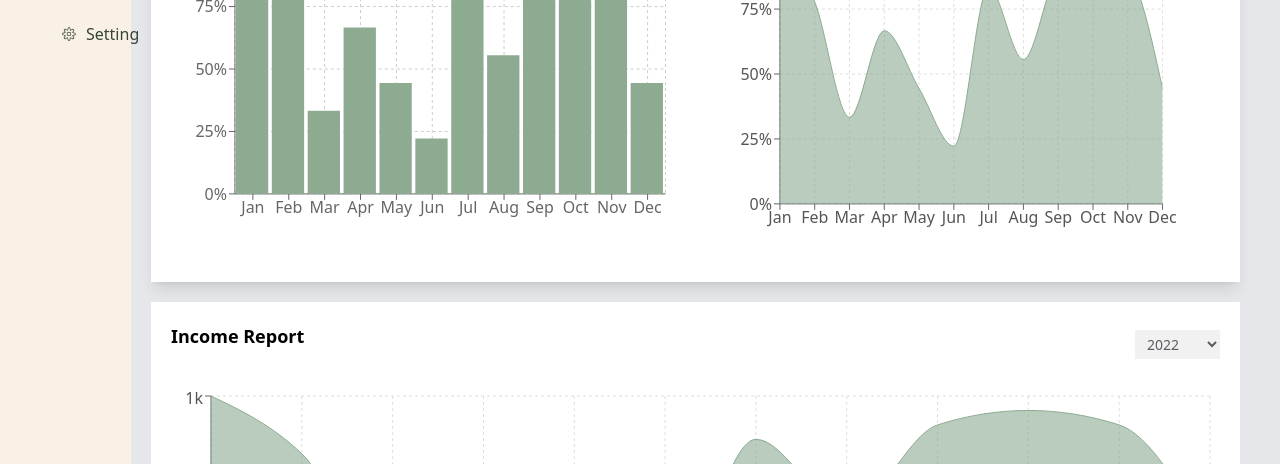
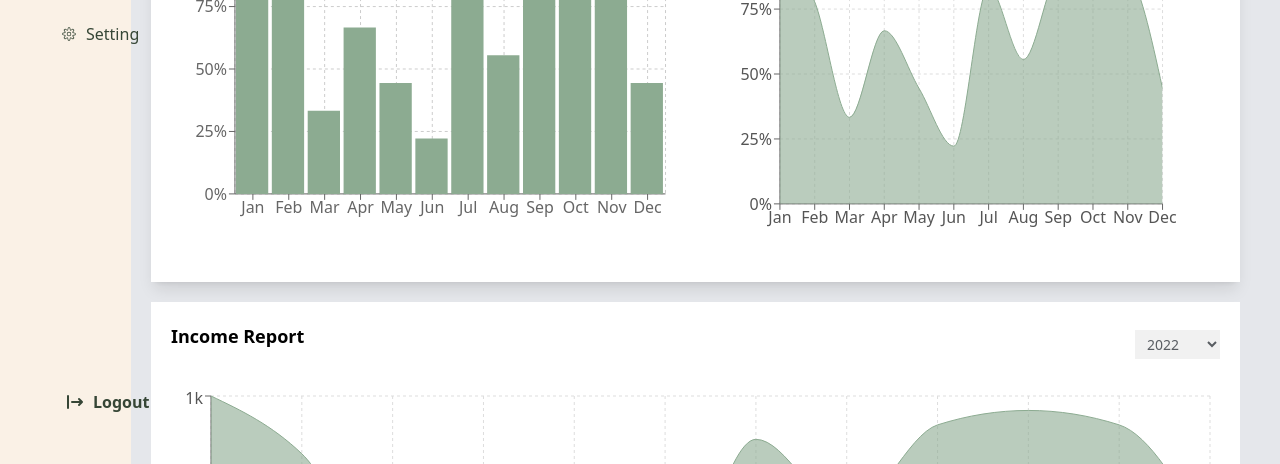
Before and after one commit to MohammedRasif/AMD-Dashboard, a React (Vite) app: page / in a window 1280 px wide. Shown: the part 458-922 px from the top of the page. Built offline with nearby package versions, Linux system fonts and the light colour scheme.

Commit message:
logout section create

```diff
--- a/src/assets/component/Sidebar/Sidebar.jsx
+++ b/src/assets/component/Sidebar/Sidebar.jsx
@@ -1,6 +1,7 @@
 import { useState } from "react";
 import { CiSettings } from "react-icons/ci";
 import { GoChevronDown, GoChevronUp } from "react-icons/go";
+import { HiLogout } from "react-icons/hi";
 import { IoSettingsSharp } from "react-icons/io5";
 import { LiaAddressCardSolid } from "react-icons/lia";
 import { LuUserPlus } from "react-icons/lu";
@@ -17,7 +18,7 @@ const Sidebar = () => {
     const isActiveo = location.pathname.startsWith("/addquestionnaire") || location.pathname.startsWith("/question");
     const isActiveb = location.pathname.startsWith("/odermanagement") || location.pathname.startsWith("/oderDetails") || location.pathname.startsWith("/viewPage");
     const isActivec = location.pathname.startsWith("/subscription") || location.pathname.startsWith("/createSubcription") || location.pathname.startsWith("/editSubcription");
-    const isActived = location.pathname.startsWith("/coupon-code") || location.pathname.startsWith("/AddCoupon") || location.pathname.startsWith("/editCupon") ;
+    const isActived = location.pathname.startsWith("/coupon-code") || location.pathname.startsWith("/AddCoupon") || location.pathname.startsWith("/editCupon");
     const isActivee = location.pathname.startsWith("/termsCondition") || location.pathname.startsWith("/porivacyPolicy");
     const isManageSubscriptionActive =
         location.pathname.startsWith('/subscription') ||
@@ -32,10 +33,10 @@ const Sidebar = () => {
     return (
         <div className="">
             <NavLink to="/">
-            <div className="flex fixed items-center justify-center w-[249.99px] h-[73px] pt-[12px]">
-                <img src="https://res.cloudinary.com/dfsu0cuvb/image/upload/v1738995829/Group_1000004237_awy135.png" className="w-[53.99px] h-[53.99px] pt-[4.86]" alt="" />
-                <h1 className="font-[500] text-[14px] text-[#8CAB91]">una historia para siempre</h1>
-            </div>
+                <div className="flex fixed items-center justify-center w-[249.99px] h-[73px] pt-[12px]">
+                    <img src="https://res.cloudinary.com/dfsu0cuvb/image/upload/v1738995829/Group_1000004237_awy135.png" className="w-[53.99px] h-[53.99px] pt-[4.86]" alt="" />
+                    <h1 className="font-[500] text-[14px] text-[#8CAB91]">una historia para siempre</h1>
+                </div>
             </NavLink>
 
             <div className="text-[#364636] pt-24 fixed ">
@@ -178,6 +179,10 @@ const Sidebar = () => {
                         Privacy policy
                     </NavLink>
                 </div>
+                <div className="ml-[65px] w-[250px] pt-80 cursor-pointer flex items-center space-x-2 font-[600] text-[16px] overflow-hidden transition-all  duration-300">
+                    <HiLogout className="text-xl" />
+                    <h1>Logout</h1>
+                </div>
             </div>
         </div>
     );
```
